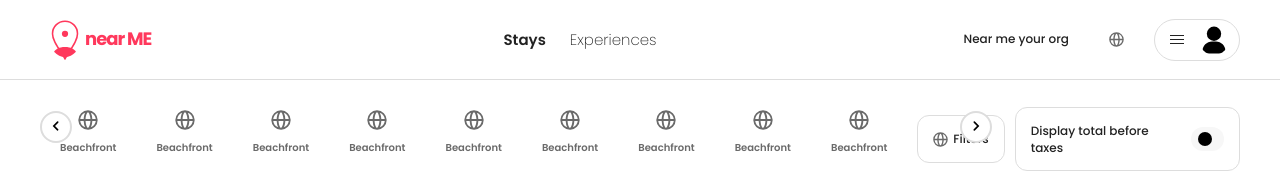
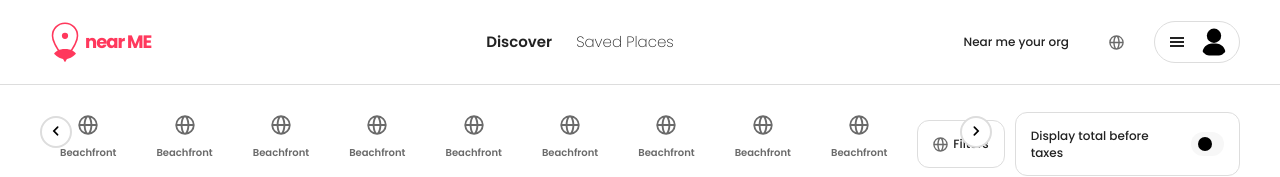
Before and after one commit to baccrie/near-me-app, a React (Vite) app in the folder frontend/: page / in a window 1280 px wide. Shown: the top 177 px of the page. Built offline with nearby package versions, Linux system fonts and the light colour scheme; the HTML template or start-up script is replaced by a standard one.

Commit message:
Adding Nav wrapper to the logo

```diff
--- a/frontend/src/components/HeaderNav.module.css
+++ b/frontend/src/components/HeaderNav.module.css
@@ -8,7 +8,6 @@
   line-height: 2.02rem;
   word-spacing: 0;
   color: inherit;
-  height: 80px;
   padding: 0px 40px 0px 40px;
 
   border-bottom: 1px solid var(--color-grey-1);
@@ -16,11 +15,20 @@
 
 /* // direct child */
 /* Logo */
-.logo {
+.logo:link,
+.logo:visited {
   flex-basis: 30%;
+  text-decoration: none;
+  border: none;
+
   display: flex;
   align-items: center;
   cursor: pointer;
+}
+
+.logo:hover,
+.logo:active {
+  border: none;
 }
 
 .logo src {
--- a/frontend/src/components/HeaderNav.tsx
+++ b/frontend/src/components/HeaderNav.tsx
@@ -1,6 +1,6 @@
 import styles from "./HeaderNav.module.css";
 import World from "../assets/world.svg";
-import { Link } from "react-router";
+import { Link } from "react-router-dom";
 import User from "../assets/user.svg";
 import Logo from "../assets/logo.svg";
 import { useRef, useState } from "react";
@@ -21,17 +21,18 @@ export default function HeaderNav({ type }) {
         type === "smaller" ? styles.smallerHeader : ""
       }`}
     >
-      <div className={styles.logo}>
+      <Link to="/" className={styles.logo}>
         <img src={Logo} alt="Website Logo" />
         <h1>near ME</h1>
-      </div>
+      </Link>
 
       <nav className={styles.options}>
         <button aria-label="Find stays">
-          <span>Stays</span>
+          <span>Discover</span>
         </button>
+
         <button aria-label="Explore experiences">
-          <span>Experiences</span>
+          <span>Saved Places</span>
         </button>
       </nav>
 
```
